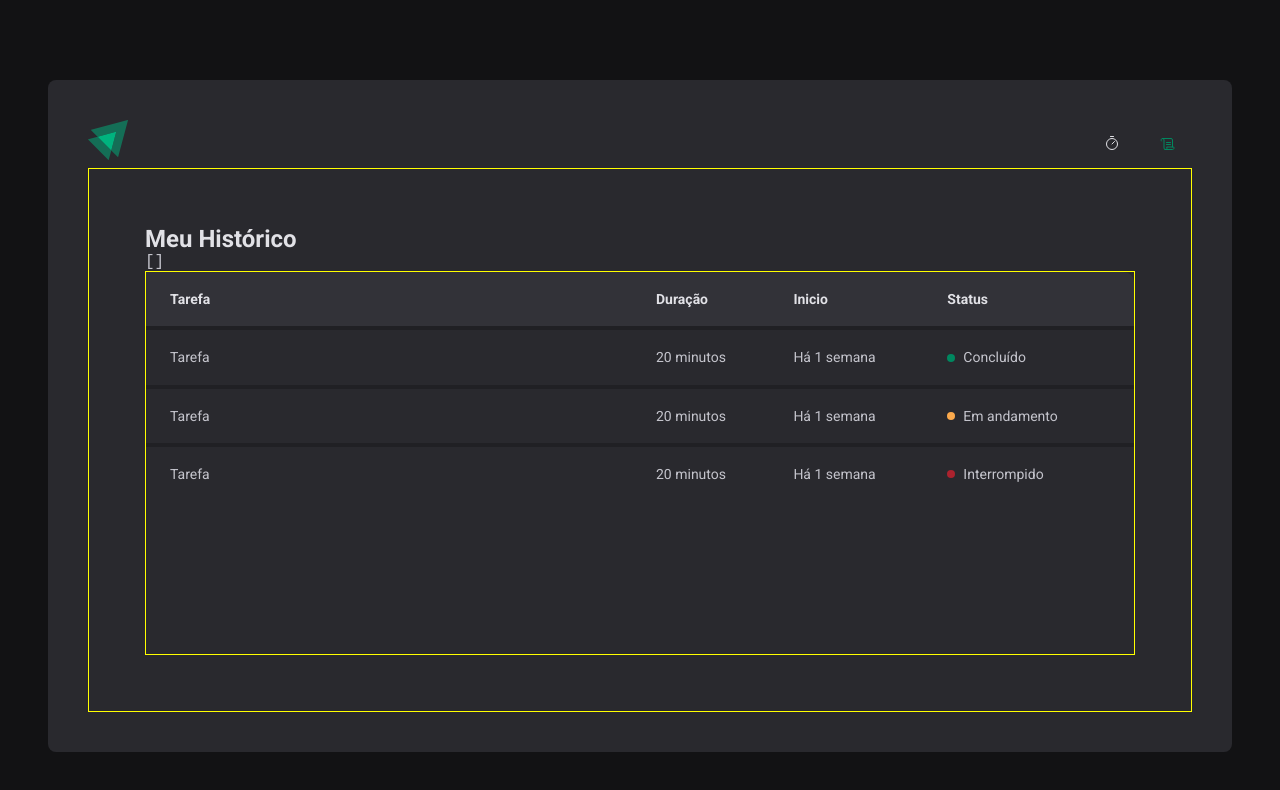
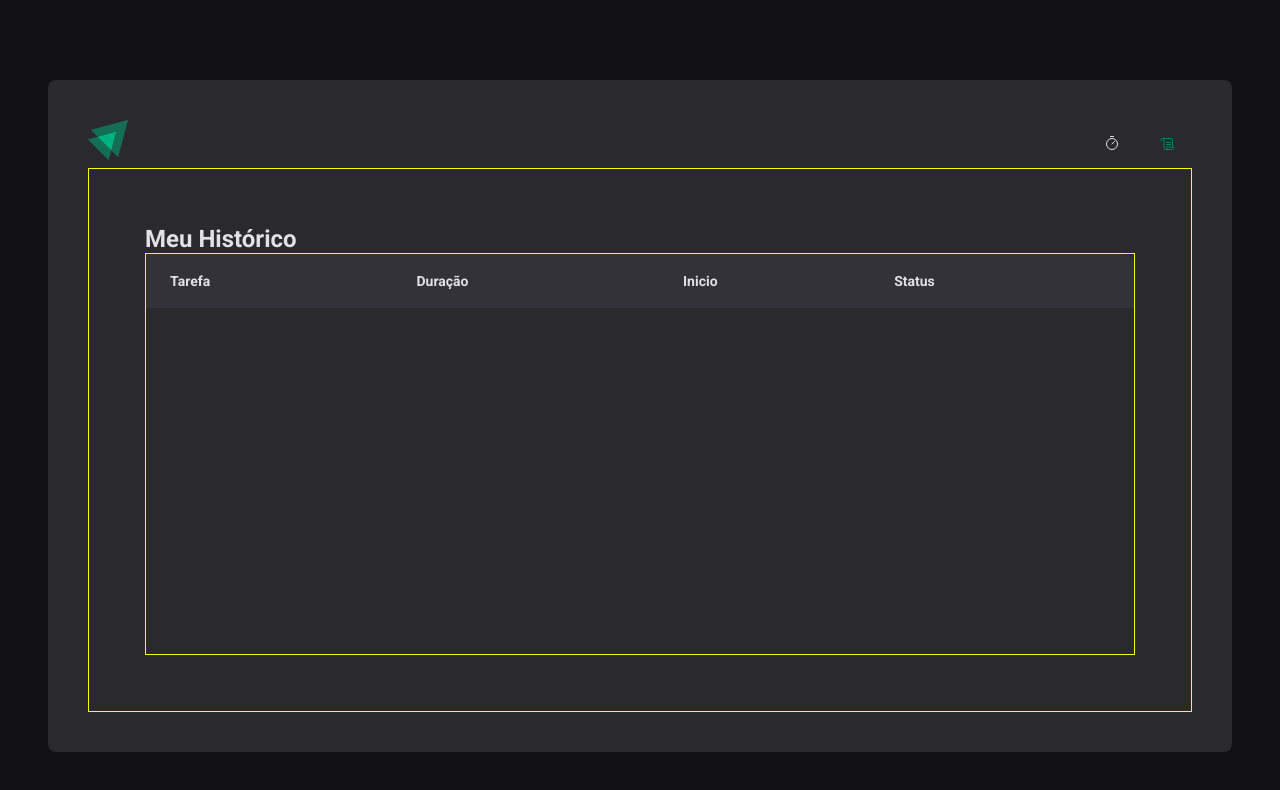
Before and after one commit to leonardofv/pomodoro, a React (Vite) app: page /history in a window 1280 px wide. Shown: the top 790 px of the page. Built offline with nearby package versions, Linux system fonts and the light colour scheme.

Commit message:
finish contexts

```diff
--- a/src/pages/history/index.tsx
+++ b/src/pages/history/index.tsx
@@ -1,6 +1,8 @@
 import { useContext } from "react";
 import { HistoryContainer, HistoryList, Status } from "./styles";
 import { cyclesContext } from "../../contexts/CyclesContext";
+import { formatDistanceToNow } from 'date-fns';
+import { ptBR } from "date-fns/locale";
 
 export function History() {
 
@@ -9,10 +11,6 @@
   return (
     <HistoryContainer>
       <h1>Meu Histórico</h1>
-
-      <pre>
-        {JSON.stringify(cycles, null, 2)}
-      </pre>
 
       <HistoryList>
         <table>
@@ -25,30 +23,25 @@
             </tr>
           </thead>
           <tbody>
-            <tr>
-              <td>Tarefa</td>
-              <td>20 minutos</td>
-              <td>Há 1 semana</td>
-              <td>
-                <Status statusColor="green">Concluído</Status>
-              </td>
-            </tr>
-            <tr>
-              <td>Tarefa</td>
-              <td>20 minutos</td>
-              <td>Há 1 semana</td>
-              <td>
-                <Status statusColor="yellow">Em andamento</Status>
-              </td>
-            </tr>
-            <tr>
-              <td>Tarefa</td>
-              <td>20 minutos</td>
-              <td>Há 1 semana</td>
-              <td>
-                <Status statusColor="red">Interrompido</Status>
-              </td>
-            </tr>
+              {cycles.map((cycle) => {
+                return (
+                   <tr key={cycle.id}>
+                      <td>{cycle.task}</td>
+                      <td>{cycle.minutesAmount} minutos</td>
+                      <td>
+                        {formatDistanceToNow(cycle.startDate, {
+                          addSuffix: true,
+                          locale: ptBR,
+                        })}
+                      </td>
+                      <td>
+                        {cycle.finishedDate && (<Status statusColor="green">Concluído</Status>)}
+                        {cycle.interruptedDate && (<Status statusColor="red">Interrompido</Status>)}
+                        {(!cycle.finishedDate && !cycle.interruptedDate) && (<Status statusColor="yellow">Em andamento</Status>)}
+                      </td>
+                    </tr>
+                );
+              })}
           </tbody>
         </table>
       </HistoryList>
--- a/src/pages/home/index.tsx
+++ b/src/pages/home/index.tsx
@@ -44,6 +44,10 @@
 
   const { handleSubmit, watch, reset } = newCycleForm;
 
+  function handleCreateNewCycle(data: NewCycleFormData) {
+    createNewCycle(data);
+    reset();
+  }
 
 
   const task = watch("task"); //observando valor do input task
@@ -51,7 +55,7 @@
 
   return (
     <HomeContainer>
-      <form onSubmit={handleSubmit(createNewCycle)}>
+      <form onSubmit={handleSubmit(handleCreateNewCycle)}>
 
           <FormProvider {...newCycleForm}>
             <NewCycleForm />
```
